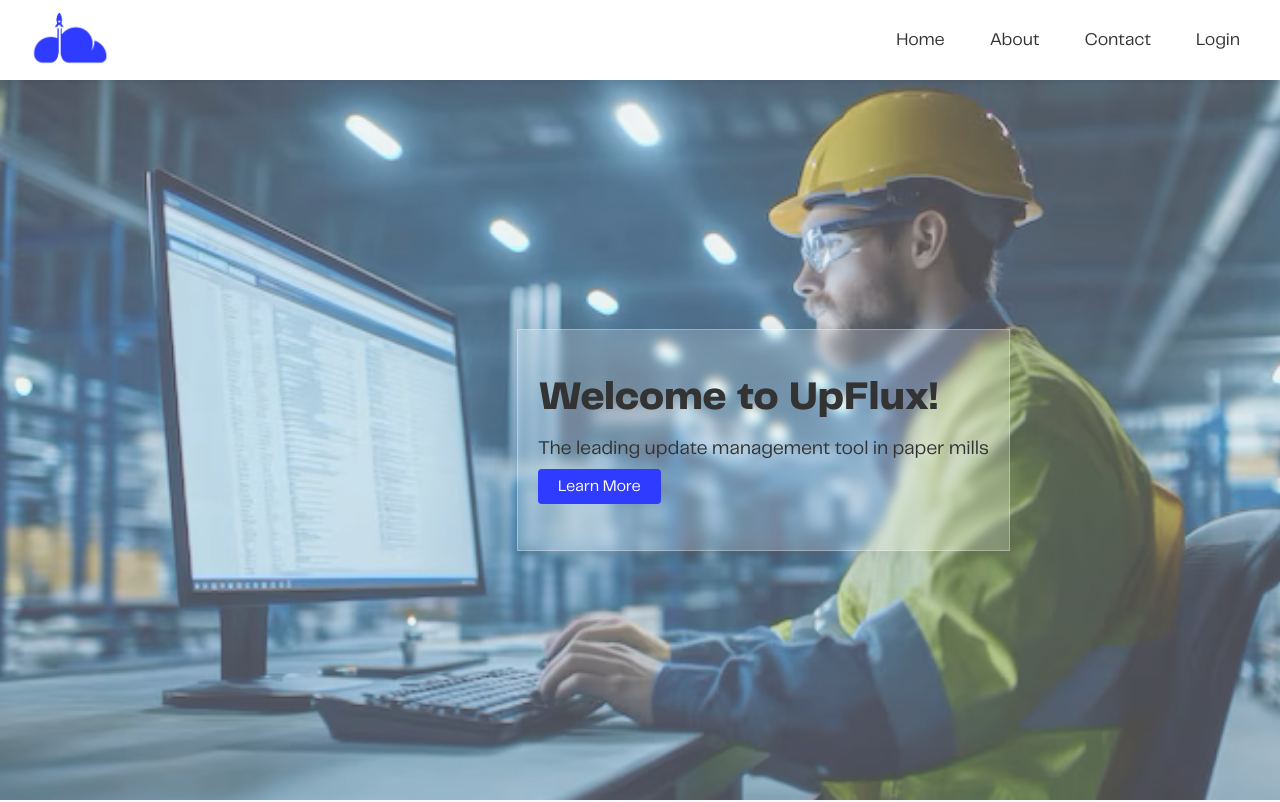
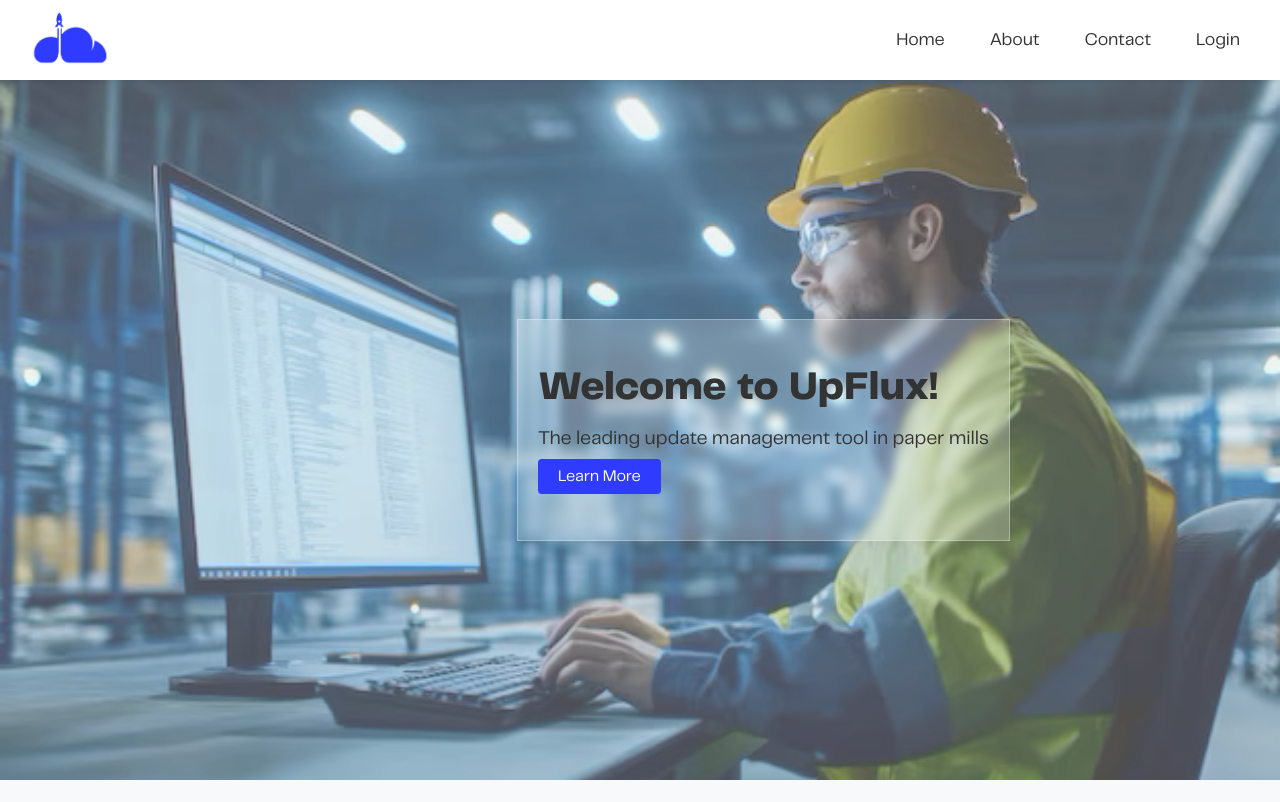
Before and after one commit to UpFlux-By-Zenith/UpFlux-WebApp, a React (Create React App) app in the folder upflux-client/: page / in a window 1280 px wide. Shown: the top 802 px of the page. Built offline with nearby package versions, Linux system fonts and the light colour scheme; no server answers.

Commit message:
Adjust header css

```diff
--- a/upflux-client/src/features/Header/header.css
+++ b/upflux-client/src/features/Header/header.css
@@ -2,6 +2,7 @@
     position: relative;
     width: 100%;
     height: calc(100vh - 80px);
+    max-height: 700px;
     overflow: hidden;
   }
 
```
